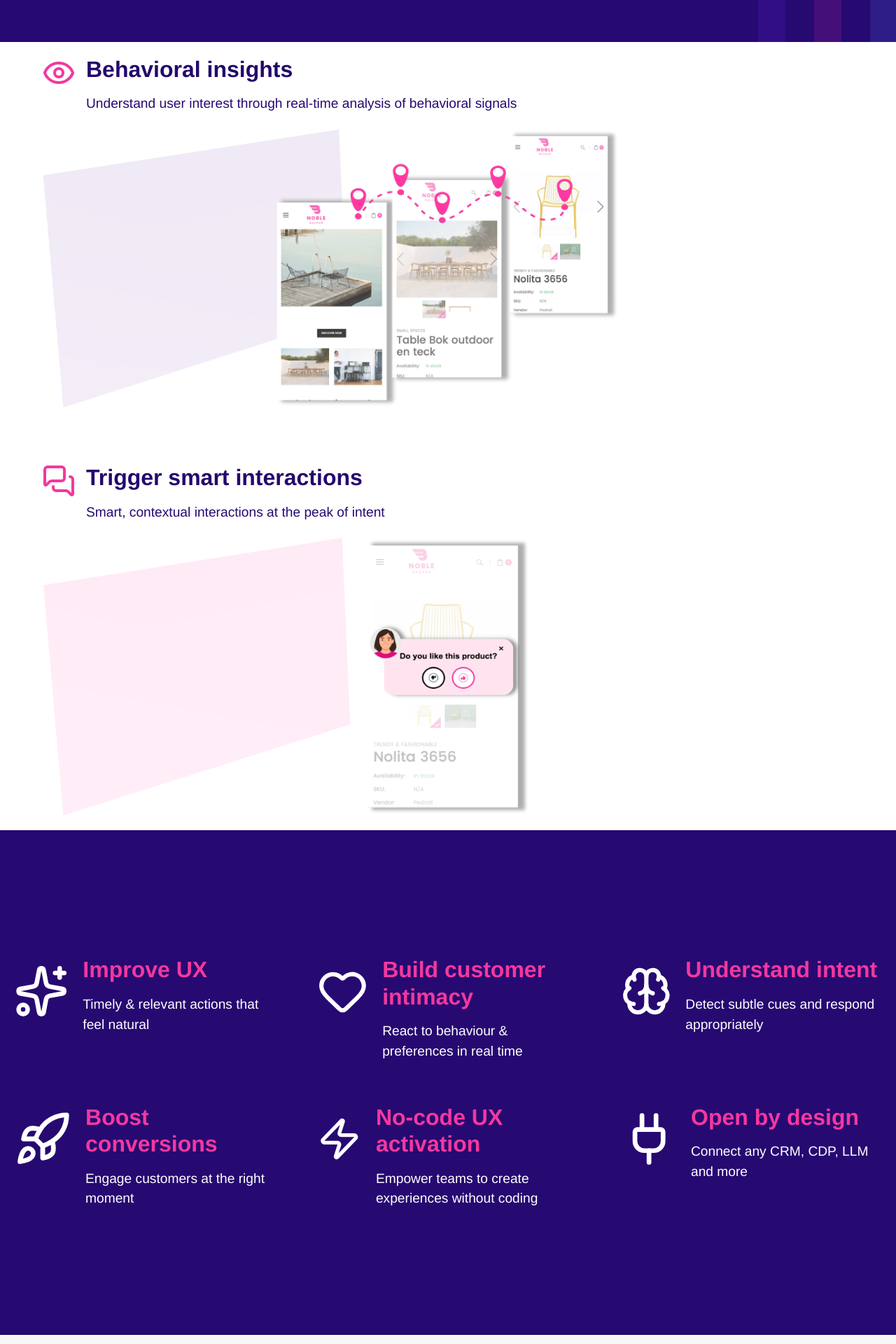
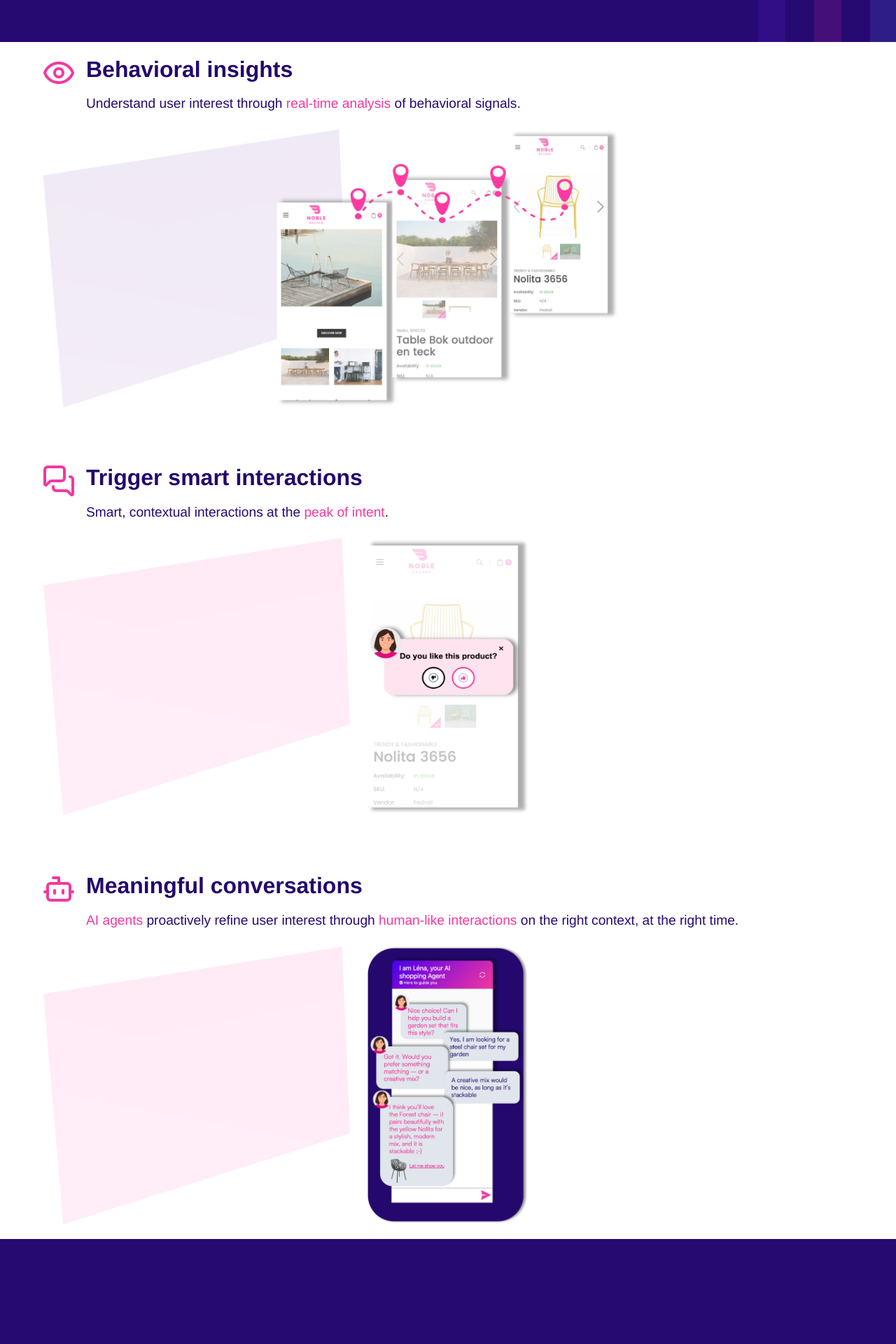
Before and after one commit to dani-beltran/lz-web, a Vue app: page / in a window 1280 px wide. Shown: the part 740-2660 px from the top of the page at 70% size. Built offline with nearby package versions, Linux system fonts and the light colour scheme.

Commit message:
enhance SectionTwo component; improve text clarity and add AI agent section with image

```diff
--- a/src/components/SectionTwo.vue
+++ b/src/components/SectionTwo.vue
@@ -7,8 +7,8 @@
           <div class="text-container">
             <h2>Behavioral insights</h2>
             <p>
-              Understand user interest through real-time analysis of behavioral
-              signals
+              Understand user interest through <span class="highlight">real-time analysis</span> of behavioral
+              signals.
             </p>
           </div>
         </div>
@@ -25,7 +25,7 @@
           <MessagesSquare class="section-icon highlight" />
           <div class="text-container">
             <h2>Trigger smart interactions</h2>
-            <p>Smart, contextual interactions at the peak of intent</p>
+            <p>Smart, contextual interactions at the <span class="highlight">peak of intent</span>.</p>
           </div>
         </div>
 
@@ -37,18 +37,36 @@
           />
         </div>
       </div>
+      <div class="grid-item">
+        <div class="content-header">
+          <Bot class="section-icon highlight" />
+          <div class="text-container">
+            <h2>Meaningful conversations</h2>
+            <p><span class="highlight">AI agents</span> proactively refine user interest through <span class="highlight">human-like interactions</span> on the right context, at the right time.</p>
+          </div>
+        </div>
+
+        <div class="image-container pink">
+          <img
+            src="@/assets/imgs/ai-agent-layerz-modal-chatbot.png"
+            alt="Modal Review User LayerZ"
+            class="item-image"
+          />
+        </div>
+      </div>
     </div>
   </section>
 </template>
 
 <script>
-import { Eye, MessagesSquare } from "lucide-vue-next";
+import { Eye, MessagesSquare, Bot } from "lucide-vue-next";
 
 export default {
   name: "SectionTwo",
   components: {
     Eye,
     MessagesSquare,
+    Bot,
   },
 };
 </script>
```
Also changed, not shown: src/assets/imgs/ai-agent-layerz-modal-chatbot.png (added).
